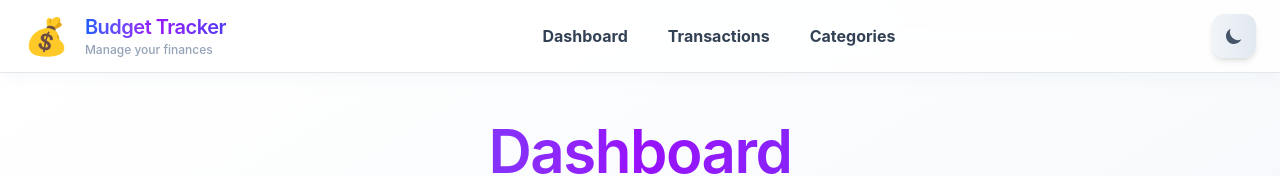
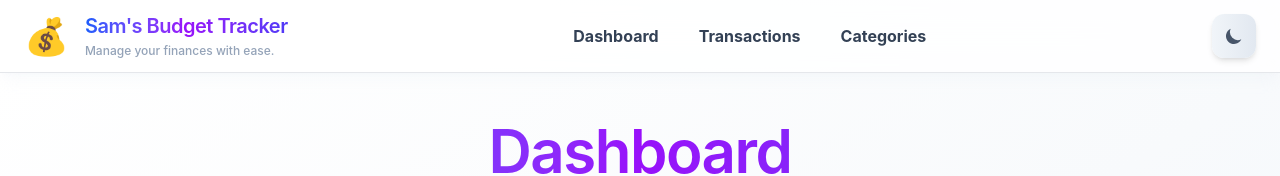
Before and after one commit to jianxinzhou123/budgeter, a Next.js app: page / in a window 1280 px wide. Shown: the top 176 px of the page. Built offline with nearby package versions, Linux system fonts and the light colour scheme; no server answers; the database is empty.

Commit message:
Hydration Warning Fixes

```diff
--- a/app/categories/page.tsx
+++ b/app/categories/page.tsx
@@ -9,6 +9,7 @@ export default function CategoriesPage() {
   const [categories, setCategories] = useState<Category[]>([]);
   const [loading, setLoading] = useState(true);
   const [toast, setToast] = useState<{ message: string; type: "success" | "error" | "info" } | null>(null);
+  const [mounted, setMounted] = useState(false);
 
   const fetchCategories = async () => {
     setLoading(true);
@@ -24,11 +25,32 @@ export default function CategoriesPage() {
 
   useEffect(() => {
     fetchCategories();
+    setMounted(true);
   }, []);
 
   const showToast = (message: string, type: "success" | "error" | "info") => {
     setToast({ message, type });
   };
+
+  // Prevent hydration mismatch by not rendering theme-dependent content until mounted
+  if (!mounted) {
+    return (
+      <div className="min-h-screen bg-gradient-to-br from-white via-slate-50 to-blue-50 transition-colors duration-300">
+        <div className="max-w-7xl mx-auto px-4 py-8">
+          <div className="mb-8 text-center">
+            <h1 className="text-5xl font-bold bg-gradient-to-r from-blue-600 to-indigo-600 bg-clip-text text-transparent">
+              Categories
+            </h1>
+            <p className="text-gray-600 mt-3 text-lg">Organize your income and expenses</p>
+          </div>
+          <div className="text-center py-12">
+            <div className="inline-block animate-spin rounded-full h-8 w-8 border-b-2 border-blue-600"></div>
+            <p className="mt-2 text-gray-600">Loading...</p>
+          </div>
+        </div>
+      </div>
+    );
+  }
 
   return (
     <div className="min-h-screen bg-gradient-to-br from-white via-slate-50 to-blue-50 dark:from-gray-900 dark:via-gray-800 dark:to-gray-900 transition-colors duration-300">
--- a/app/components/Navbar.tsx
+++ b/app/components/Navbar.tsx
@@ -6,11 +6,13 @@ import { useEffect, useState } from "react";
 export default function Navbar() {
   const { theme, toggleTheme } = useTheme();
   const [mounted, setMounted] = useState(false);
-  const isDarkMode = theme === "dark";
 
   useEffect(() => {
     setMounted(true);
   }, []);
+
+  // Only calculate isDarkMode after mounting to prevent hydration mismatch
+  const isDarkMode = mounted ? theme === "dark" : false;
 
   // Don't render theme-dependent UI until mounted to prevent hydration mismatch
   if (!mounted) {
@@ -24,9 +26,9 @@ export default function Navbar() {
                 <div className="text-4xl group-hover:scale-110 transition-transform duration-300">💰</div>
                 <div>
                   <h1 className="text-xl font-bold bg-gradient-to-r from-blue-600 via-purple-600 to-indigo-600 bg-clip-text text-transparent group-hover:from-blue-700 group-hover:to-indigo-700 transition-all duration-300">
-                    Budget Tracker
+                    Sam's Budget Tracker
                   </h1>
-                  <p className="text-xs text-slate-700 font-semibold">Manage your finances</p>
+                  <p className="text-xs text-slate-700 font-semibold">Manage your finances with ease.</p>
                 </div>
               </a>
             </div>
@@ -69,13 +71,41 @@ export default function Navbar() {
         <div className="flex items-center justify-between h-18">
           {/* Logo and Brand */}
           <div className="flex items-center gap-4">
-            <a href="/" className="flex items-center gap-4 group">
-              <div className="text-4xl group-hover:scale-110 transition-transform duration-300">💰</div>
-              <div>
-                <h1 className="text-xl font-bold bg-gradient-to-r from-blue-600 via-purple-600 to-indigo-600 dark:from-blue-400 dark:to-indigo-400 bg-clip-text text-transparent group-hover:from-blue-700 group-hover:to-indigo-700 transition-all duration-300">
-                  Budget Tracker
+            <a href="/" className="flex items-center gap-4 group relative">
+              {/* Interactive Logo Container */}
+              <div className="relative">
+                {/* Animated background circle */}
+                <div className="absolute inset-0 bg-gradient-to-br from-blue-400/20 to-purple-400/20 dark:from-blue-500/30 dark:to-purple-500/30 rounded-full scale-0 group-hover:scale-150 transition-transform duration-500 ease-out"></div>
+
+                {/* Pulsing ring effect */}
+                <div className="absolute inset-0 border-2 border-blue-400/30 dark:border-blue-500/40 rounded-full scale-0 group-hover:scale-125 group-hover:border-transparent transition-all duration-700 ease-out"></div>
+
+                {/* Main logo with multiple effects */}
+                <div className="text-4xl relative z-10 group-hover:scale-110 group-hover:rotate-12 transition-all duration-300 ease-out filter group-hover:brightness-110 group-hover:drop-shadow-lg">
+                  💰
+                </div>
+
+                {/* Sparkle effects */}
+                <div className="absolute -top-1 -right-1 text-yellow-400 text-xs opacity-0 group-hover:opacity-100 group-hover:animate-ping transition-opacity duration-300">
+                  ✨
+                </div>
+                <div className="absolute -bottom-1 -left-1 text-blue-400 text-xs opacity-0 group-hover:opacity-100 group-hover:animate-pulse transition-opacity duration-300 delay-150 z-10">
+                  ✨
+                </div>
+              </div>
+
+              <div className="relative">
+                {/* Animated text gradient */}
+                <h1 className="text-xl font-bold bg-gradient-to-r from-blue-600 via-purple-600 to-indigo-600 dark:from-blue-400 dark:to-indigo-400 bg-clip-text text-transparent group-hover:from-blue-700 group-hover:via-purple-700 group-hover:to-indigo-700 dark:group-hover:from-blue-300 dark:group-hover:to-indigo-300 transition-all duration-300 group-hover:scale-105">
+                  Sam's Budget Tracker
                 </h1>
-                <p className="text-xs text-slate-700 dark:text-gray-400 font-semibold">Manage your finances</p>
+
+                {/* Animated underline */}
+                <div className="h-0.5 bg-gradient-to-r from-blue-600 to-purple-600 dark:from-blue-400 dark:to-purple-400 scale-x-0 group-hover:scale-x-100 transition-transform duration-300 origin-left"></div>
+
+                <p className="text-xs text-slate-700 dark:text-gray-400 font-semibold group-hover:text-blue-600 dark:group-hover:text-blue-400 transition-colors duration-300">
+                  Manage your finances with ease.
+                </p>
               </div>
             </a>
           </div>
@@ -108,7 +138,7 @@ export default function Navbar() {
             className="relative p-3 rounded-xl bg-gradient-to-r from-slate-100 to-slate-200 dark:from-gray-800 dark:to-gray-700 hover:from-blue-100 hover:to-indigo-100 dark:hover:from-gray-700 dark:hover:to-gray-600 shadow-md hover:shadow-lg transition-all duration-300 transform hover:scale-110 group"
             aria-label="Toggle theme"
           >
-            {isDarkMode ? (
+            {mounted && isDarkMode ? (
               <svg
                 className="w-5 h-5 text-amber-500 group-hover:text-amber-400 transition-colors duration-300"
                 fill="currentColor"
--- a/app/globals.css
+++ b/app/globals.css
@@ -150,6 +150,10 @@ html:not(.dark) select option {
   color: #475569 !important;
 }
 
+html:not(.dark) button.bg-gray-200 {
+  color: #ffffff !important;
+}
+
 /* Improve checkbox and form elements */
 html:not(.dark) input[type="checkbox"] + label {
   color: #64748b !important;
@@ -207,6 +211,56 @@ html:not(.dark) nav a:hover {
 /* Ensure navbar links maintain text color change on hover */
 html:not(.dark) nav a:hover {
   color: #2563eb !important;
+}
+
+/* Enhanced logo animations */
+@keyframes logo-float {
+  0%, 100% {
+    transform: translateY(0px);
+  }
+  50% {
+    transform: translateY(-4px);
+  }
+}
+
+@keyframes sparkle-spin {
+  0% {
+    transform: rotate(0deg) scale(1);
+  }
+  50% {
+    transform: rotate(180deg) scale(1.2);
+  }
+  100% {
+    transform: rotate(360deg) scale(1);
+  }
+}
+
+@keyframes money-float {
+  0% {
+    transform: translateY(0px) translateX(0px) rotate(0deg);
+    opacity: 0;
+  }
+  50% {
+    transform: translateY(-10px) translateX(5px) rotate(10deg);
+    opacity: 1;
+  }
+  100% {
+    transform: translateY(-20px) translateX(-5px) rotate(-5deg);
+    opacity: 0;
+  }
+}
+
+/* Apply animations to logo elements */
+.logo-float {
+  animation: logo-float 3s ease-in-out infinite;
+}
+
+.sparkle-spin {
+  animation: sparkle-spin 2s ease-in-out infinite;
+}
+
+.money-float {
+  animation: money-float 2s ease-in-out infinite;
 }
 
 /* Force light mode styling for AddTransactionForm inputs */
--- a/app/page.tsx
+++ b/app/page.tsx
@@ -12,11 +12,18 @@ export default function Home() {
     balance: 0,
     categoryBreakdown: [],
   });
-  const [selectedMonth, setSelectedMonth] = useState(new Date().getMonth() + 1);
-  const [selectedYear, setSelectedYear] = useState(new Date().getFullYear());
+  const [selectedMonth, setSelectedMonth] = useState(1); // Initialize with static value
+  const [selectedYear, setSelectedYear] = useState(2025); // Initialize with static value
   const [showAllTime, setShowAllTime] = useState(false);
   const [loading, setLoading] = useState(true);
   const [toast, setToast] = useState<{ message: string; type: "success" | "error" | "info" } | null>(null);
+
+  // Set current date after mounting to prevent hydration mismatch
+  useEffect(() => {
+    const now = new Date();
+    setSelectedMonth(now.getMonth() + 1);
+    setSelectedYear(now.getFullYear());
+  }, []);
 
   const fetchData = async () => {
     setLoading(true);
```
Also changed, not shown: app/components/AddTransactionForm.tsx (+34 -23 lines), app/transactions/page.tsx (+21 -12 lines).
